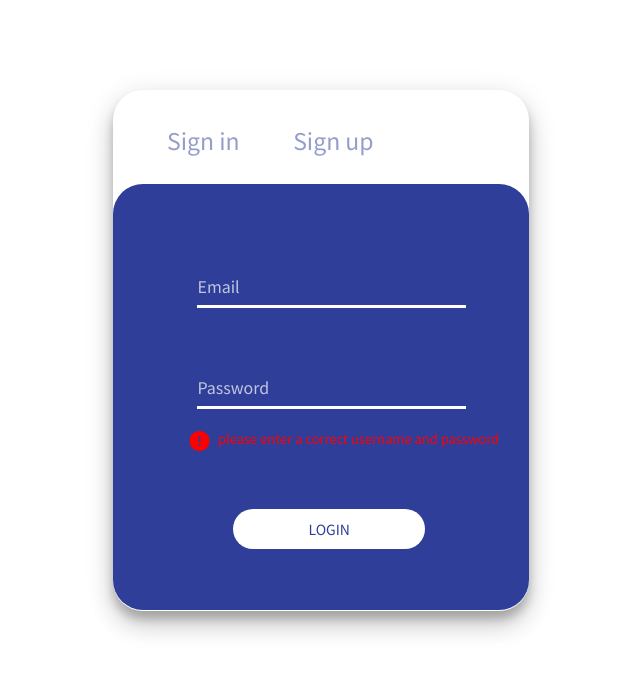
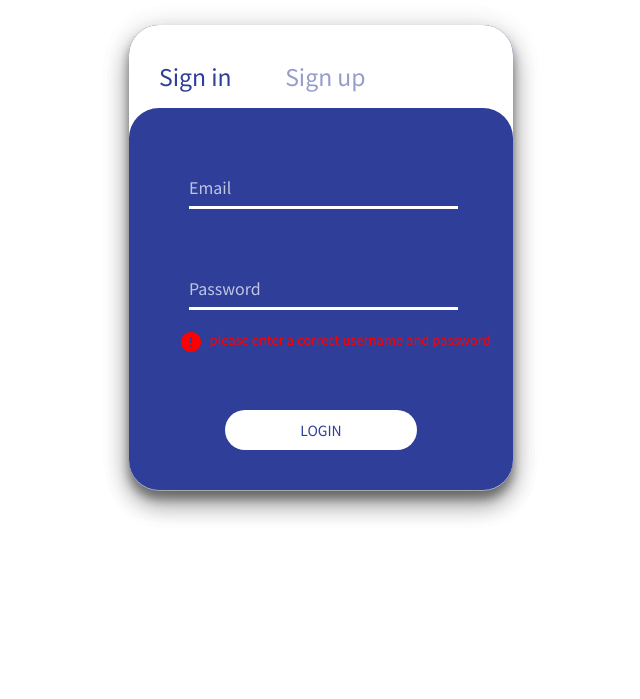
Before and after one commit to teamone-teamone/test, a Django app: template templates/user/login.html in a window 1280 px wide. Shown: the part 70-769 px from the top of the page, without its empty margins (639-1279 px from the left). Run offline with Django 3.2, Linux system fonts and the light colour scheme; the template is opened without the code that fills it, so the values that code supplies are empty.

Commit message:
change login fin

```diff
--- a/static/css/login.css
+++ b/static/css/login.css
@@ -39,13 +39,18 @@
     display: flex;
     align-items: center;
     overflow: hidden;
+    position:relative;
+}
+
+.box{
+    position:absolute;
+    top: 25px;
+    left:0;
 }
 
 .button-box{
-    display: inline-block;
-    justify-items: center;
     align-items: center;
-    padding: 23px 8px 8px 24px;
+    padding-top: 24px;
 
     width: 60%;
     height:70%;
@@ -59,13 +64,27 @@
     border-radius: 30px;
 }
 
+.button-box-2{
+    align-items: center;
+    padding-top: 24px;
+
+    width: 60%;
+    height:70%;
+    margin: 0 auto;
+    position: relative;
+
+    background: #2E3E99;
+    /* 16 dp */
+
+    box-shadow: 0px 16px 24px rgba(0, 0, 0, 0.14), 0px 6px 30px rgba(0, 0, 0, 0.12), 0px 8px 10px rgba(0, 0, 0, 0.2);
+    border-radius: 30px;
+}
 .signin-btn{
     display: inline-block;
     font-style: normal;
     font-weight: normal;
     font-size: 23px;
     color:#2E3E99;
-    opacity: 50%;
     border: 0;
     cursor: pointer;
     background: transparent;
@@ -90,6 +109,36 @@
     position: relative;
 }
 
+.signin-btn-2{
+    display: inline-block;
+    font-style: normal;
+    font-weight: normal;
+    font-size: 23px;
+    color:White;
+    opacity: 50%;
+    border: 0;
+    cursor: pointer;
+    background: transparent;
+    outline: none;
+    position: relative;
+    margin-left: 30px;
+    margin-right: 40px;
+}
+
+.signup-btn-2{
+    display: inline-block;
+    font-style: normal;
+    font-weight: normal;
+    font-size: 23px;
+    color: white;
+    border: 0px;
+    padding: 10px;
+    cursor: pointer;
+    background: transparent;
+    outline: none;
+    position: relative;
+}
+
 .underlineHover:after {
     display: block;
     left: 0;
@@ -101,8 +150,28 @@
     transition: width 0.2s;
 }
 
-.underlineHover:hover {
-    color: #2E3E99;
+.underlineHover-2:hover {
+    color: white;
+    opacity: 100%;
+}
+
+.underlineHover-2:hover:after{
+    width: 100%;
+}
+
+.underlineHover-2:after {
+    display: block;
+    left: 0;
+    bottom: 0;
+    width: 0;
+    height: 5px;
+    background-color: white;
+    content: "";
+    transition: width 0.2s;
+}
+
+.underlineHover-2:hover {
+    color: white;
     opacity: 100%;
 }
 
@@ -110,7 +179,7 @@
     width: 100%;
 }
 
-.signin-btn:focus{
+.signin-btn-2:focus{
     opacity: 100%;
 }
 
@@ -119,15 +188,12 @@
 }
 
 .input-form{
-    position: absolute;
-    width: 92.2%;
-    height: 76%;
-    top:94px;
-    padding: 23px 8px 8px 24px;
-
-    background: #2E3E99;
+    display: inline-block;
+    width: 100%;
+    height: 85%;
+    padding-bottom: 40px;
+    background:#2E3E99;
     border-radius: 30px;
-
     align-items: center;
 }
 
@@ -138,6 +204,7 @@
     border: 0;
     border-bottom: 3px solid #FFFFFF;
     outline: 0;
+    font-weight: lighter;
     font-size: 16px;
     color: #FFFFFF;
     padding: 7px 0;
@@ -198,11 +265,10 @@
 }
 
 .input-form-2{
-    position: absolute;
-    width: 92.2%;
-    height: 76%;
-    top:94px;
-    padding: 23px 8px 8px 24px;
+    display: inline-block;
+    width: 100%;
+    height: 85%;
+    padding-bottom: 40px;
 
     background: white;
     border-radius: 30px;
@@ -217,7 +283,7 @@
     border-bottom: 3px solid #2E3E99;
     outline: 0;
     font-size: 16px;
-    color: #FFFFFF;
+    color: #2E3E99;
     padding: 7px 0;
     background: transparent;
     transition: border-color 0.2s;
@@ -228,13 +294,6 @@
     opacity: 70%;
     font-size: 16px;
 }
-#signin{
-    right: 0px;
-}
-
-#signup{
-    right: 1500px;
-}
 
 .material-icons-sharp .error {
     font-size: 16px; }
--- a/templates/user/login.html
+++ b/templates/user/login.html
@@ -24,11 +24,24 @@
     <div class="login-left">
     </div>
 
-        <div class="login-right">
-            <div id = "btn" class="button-box">
+    <div class="login-right">
+        <div class="box">
+            <div id ="signup" class="button-box-2">
+                <button id = "login" type="button" class="signin-btn-2 underlineHover-2" onclick="login()">Sign in</button>
+                <button id = "register" type="button" class="signup-btn-2 underlineHover-2" onclick="register()">Sign up</button>
+                <form class="input-form-2">
+                    <input type="text" class="input-field-2" placeholder="User Name">
+                    <input type="email" class="input-field-2" placeholder="Email">
+                    <input type="text" class="input-field-2" placeholder="Password">
+                    <button type="submit" class="register-btn">REGISTER</button>
+                </form>
+            </div>
+        </div>
+        <div class="box">
+            <div id ="signin" class="button-box">
                 <button id = "login" type="button" class="signin-btn underlineHover" onclick="login()">Sign in</button>
                 <button id = "register" type="button" class="signup-btn underlineHover" onclick="register()">Sign up</button>
-                <form id="signin" class="input-form">
+                <form class="input-form">
                     <input type="email" class="input-field" placeholder="Email">
                     <input type="text" class="input-field" placeholder="Password">
                     <p class="login-error">
@@ -36,27 +49,22 @@
                         &ensp;please enter a correct username and password</p>
                     <button type="submit" class="login-btn">LOGIN</button>
                 </form>
-                <form id="signup" class="input-form-2">
-                    <input type="text" class="input-field-2" placeholder="User Name">
-                    <input type="email" class="input-field-2" placeholder="Email">
-                    <input type="text" class="input-field-2" placeholder="Password">
-                    <button type="submit" class="register-btn">REGISTER</button>
-                </form>
             </div>
         </div>
+    </div>
 
     <script>
         var x = document.getElementById("signin");
         var y = document.getElementById("signup");
 
         function register(){
-            x.style.left = "-1200px"
-            y.style.left = "0px"
+            x.style.display="none"
+            y.style.display = "block"
         }
 
         function login(){
-            x.style.left = "0px"
-            y.style.left = "1400px"
+            x.style.display = "block"
+            y.style.display = "none"
         }
 
     </script>
```
